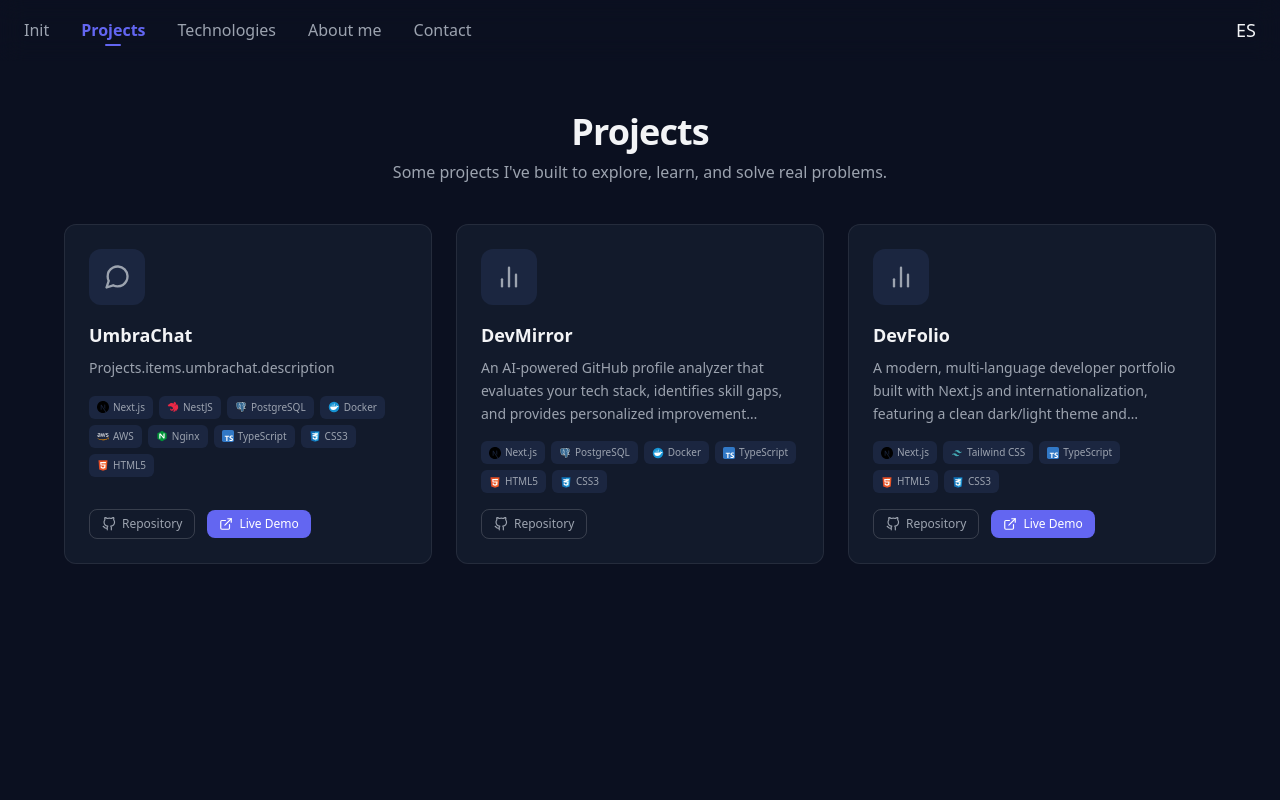
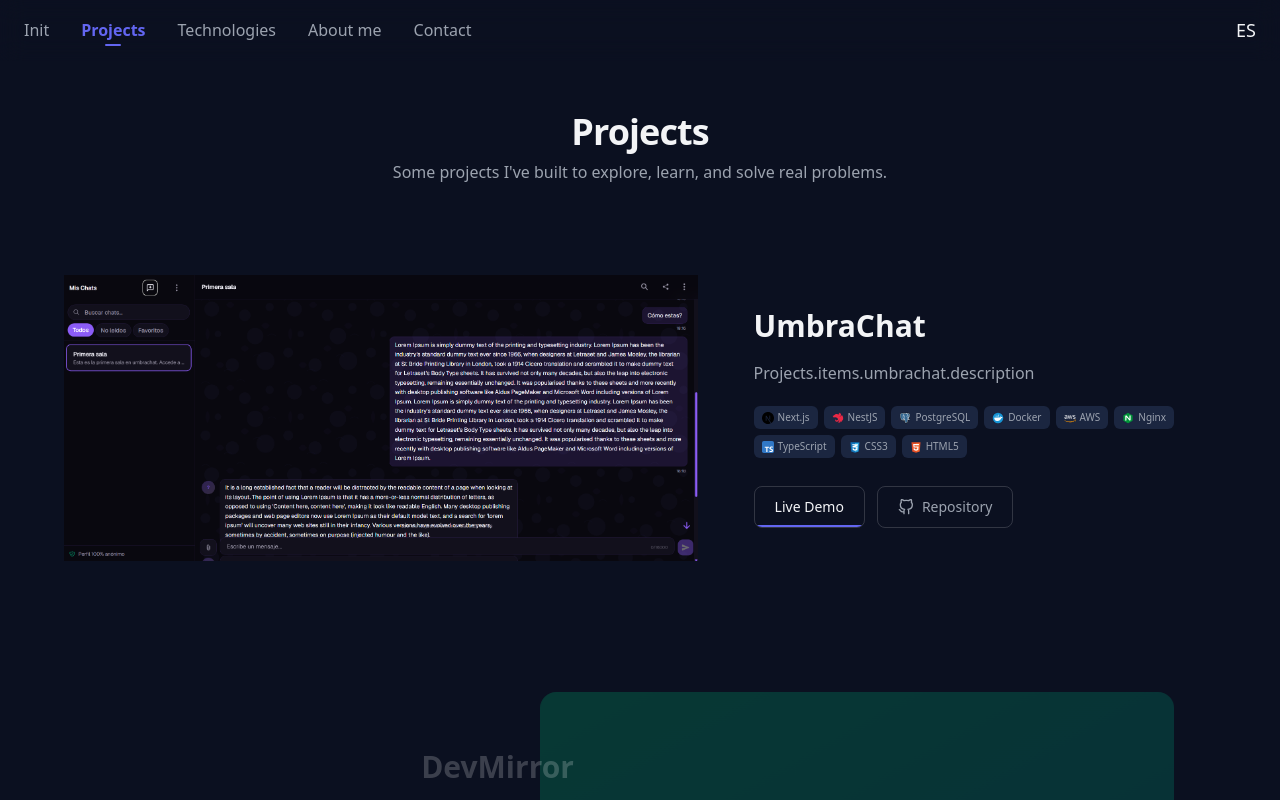
Before and after one commit to grecod28/grecodev, a Next.js app: page /en/projects in a window 1280 px wide. Shown: the top 800 px of the page. Built offline with nearby package versions, Linux system fonts and the light colour scheme.

Commit message:
style: Apartado de proyectos mejor estilizado, imagen de umbrachat adecuada

```diff
--- a/app/[locale]/projects/page.tsx
+++ b/app/[locale]/projects/page.tsx
@@ -3,12 +3,18 @@ import { FiGithub, FiExternalLink } from "react-icons/fi";
 import { PROJECTS } from "@/lib/constants/projects";
 import { ALL_TECH_ICONS } from "@/lib/constants/icons";
 import { Link } from "@/i18n/navigation";
+import Image from "next/image";
 import {
   pageContainer,
   sectionContainer,
-  cardHover,
-  iconBoxLarge,
 } from "@/lib/constants/styles";
+
+const PLACEHOLDER_GRADIENTS = [
+  "from-indigo-600 to-purple-700",
+  "from-emerald-600 to-teal-700",
+  "from-amber-500 to-orange-600",
+  "from-rose-500 to-pink-600",
+];
 
 function getTechIcon(name: string) {
   return ALL_TECH_ICONS.find((t) => t.name === name);
@@ -20,88 +26,90 @@ export default async function ProjectsPage() {
   return (
     <main className={pageContainer}>
       <section className={`${sectionContainer} w-full`}>
-        <header
-          className={`text-center animate-fade-in`}
-          style={{ animationDelay: "0ms" }}
-        >
-          <h1 className="text-3xl font-bold tracking-tight sm:text-4xl">
-            {t("title")}
-          </h1>
+        <header className="text-center animate-fade-in mb-14">
+          <h1 className="text-3xl font-bold tracking-tight sm:text-4xl">{t("title")}</h1>
           <p className="mt-2 text-text-muted">{t("description")}</p>
         </header>
 
-        <div className="mt-10 grid gap-6 sm:grid-cols-2 lg:grid-cols-3">
+        <div className="flex flex-col gap-24">
           {PROJECTS.map((project, index) => {
-            const { id, icon: Icon, techStack, githubUrl, liveUrl } = project;
+            const { id, icon: Icon, techStack, githubUrl, liveUrl, ImageSrc } = project;
+            const isLeft = index % 2 === 0;
+            const gradient = PLACEHOLDER_GRADIENTS[index % PLACEHOLDER_GRADIENTS.length];
 
             return (
               <div
                 key={id}
-                className={`${cardHover} relative animate-fade-in`}
-                style={{ animationDelay: `${index * 100}ms` }}
+                className={`flex flex-col gap-8 lg:flex-row lg:items-center lg:gap-14 ${
+                  isLeft ? "" : "lg:flex-row-reverse"
+                }`}
               >
-                {/* Enlace principal que cubre TODA la tarjeta */}
-                <Link href={`/projects/${id}`} className="absolute inset-0 z-0">
-                  <span className="sr-only">{t(`items.${id}.title`)}</span>
+                {/* Image */}
+                <div className="reveal-left w-full shrink-0 lg:w-[55%]">
+                  <Link href={`/projects/${id}`} className="group/image block">
+                    <div className="overflow-hidden rounded-2xl">
+                      {ImageSrc ? (
+                        <div className="relative aspect-[16/9]">
+                          <Image
+                            src={ImageSrc}
+                            alt={t(`items.${id}.title`)}
+                            fill
+                            className="object-contain transition-transform duration-500 group-hover/image:scale-105"
+                            sizes="(max-width: 1024px) 100vw, 55vw"
+                          />
+                        </div>
+                      ) : (
+                        <div className={`flex aspect-[16/9] items-center justify-center bg-linear-to-br ${gradient} transition-transform duration-500 group-hover/image:scale-105`}>
+                          <Icon className="h-28 w-28 text-white/20" />
+                        </div>
+                      )}
+                    </div>
+                  </Link>
+                </div>
+
+                {/* Info */}
+                <div className={`reveal-right flex flex-col lg:w-[45%] ${isLeft ? "" : "lg:text-right lg:items-end"}`}>
+                  <Link href={`/projects/${id}`} className="group/title">
+                    <h2 className="text-2xl font-bold transition-colors group-hover/title:text-primary sm:text-3xl">
+                      {t(`items.${id}.title`)}
+                    </h2>
                   </Link>
 
-                <div
-                  className={`${iconBoxLarge} text-text-muted group-hover:text-primary`}
-                >
-                  <Icon className="h-7 w-7" />
-                </div>
-
-                <h2 className="mt-4 text-lg font-semibold">
-                  {t(`items.${id}.title`)}
-                </h2>
-
-                <p className="mt-2 text-sm leading-relaxed text-text-muted line-clamp-3">
+                  <p className="mt-4 text-base leading-relaxed text-text-muted">
                     {t(`items.${id}.description`)}
                   </p>
 
-                <div className="mt-4 flex flex-wrap gap-1.5">
+                  <div className={`mt-5 flex flex-wrap gap-1.5 ${isLeft ? "" : "lg:justify-end"}`}>
                     {techStack.map((tech) => {
                       const icon = getTechIcon(tech);
                       return (
-                      <span
-                        key={tech}
-                        className="inline-flex items-center gap-1 rounded-md bg-surface-light px-2 py-1 text-[10px] font-medium text-text-muted"
-                      >
-                        {icon && (
-                          <img src={icon.src} alt="" className="h-3 w-3" />
-                        )}
+                        <span key={tech} className="inline-flex items-center gap-1 rounded-md bg-surface-light px-2 py-1 text-[10px] font-medium text-text-muted">
+                          {icon && <img src={icon.src} alt="" className="h-3 w-3" />}
                           {tech}
                         </span>
                       );
                     })}
                   </div>
 
-                {/* Contenedor de botones con z-index alto para estar sobre el Link padre */}
-                <div className="mt-auto flex items-center gap-3 pt-4 relative z-10">
+                  <div className="mt-7 flex gap-3">
+                    <Link
+                      href={`/projects/${id}`}
+                      className="btn-fill inline-flex items-center gap-2 rounded-lg border border-border-strong px-5 py-2.5 text-sm font-medium text-text transition-all duration-200 hover:text-white"
+                    >
+                      {t("live")}
+                    </Link>
                     {githubUrl && (
                       <a
                         href={githubUrl}
                         target="_blank"
                         rel="noopener noreferrer"
-                      className="inline-flex items-center gap-1.5 rounded-lg border border-border-strong px-3 py-1.5 text-xs font-medium text-text-muted transition-all duration-200 hover:border-primary hover:bg-primary hover:text-text"
-                      aria-label={`${t("github")} — ${t(`items.${id}.title`)}`}
+                        className="inline-flex items-center gap-2 rounded-lg border border-border-strong px-5 py-2.5 text-sm font-medium text-text-muted transition-all duration-200 hover:border-primary hover:bg-primary hover:text-text"
                       >
-                      <FiGithub className="h-3.5 w-3.5" />
+                        <FiGithub className="h-4 w-4" />
                         {t("github")}
                       </a>
                     )}
-                  {liveUrl && (
-                    <a
-                      href={liveUrl}
-                      target="_blank"
-                      rel="noopener noreferrer"
-                      className="text-white inline-flex items-center gap-1.5 rounded-lg bg-primary px-3 py-1.5 text-xs font-medium transition-all duration-200 hover:bg-primary-hover"
-                      aria-label={`${t("live")} — ${t(`items.${id}.title`)}`}
-                    >
-                      <FiExternalLink className="h-3.5 w-3.5" />
-                      {t("live")}
-                    </a>
-                  )}
+                  </div>
                 </div>
               </div>
             );
--- a/app/[locale]/technologies/[name]/page.tsx
+++ b/app/[locale]/technologies/[name]/page.tsx
@@ -29,7 +29,6 @@ export default async function TechnologyPage({
 
   const t = await getTranslations("Technologies");
   const projectT = await getTranslations("Projects");
-  const common = await getTranslations("Common");
   const level = getProficiencyLevel(tech.name);
 
   const relatedProjects = PROJECTS.filter((p) =>
@@ -80,7 +79,7 @@ export default async function TechnologyPage({
 
           <div className="mt-3 h-2 w-full overflow-hidden rounded-full bg-surface-light">
             <div
-              className="h-full rounded-full bg-gradient-to-r from-primary to-accent transition-all duration-700 ease-out"
+              className="h-full rounded-full bg-linear-to-r from-primary to-accent transition-all duration-700 ease-out"
               style={{ width: `${(level / 4) * 100}%` }}
             />
           </div>
--- a/lib/constants/projects.ts
+++ b/lib/constants/projects.ts
@@ -17,6 +17,7 @@ export const PROJECTS = [
     ],
     githubUrl: "https://github.com/grecod28/umbrachat",
     liveUrl: "https://umbrachat.org",
+    ImageSrc: "/images/projects/umbrachat.png",
     featured: true,
   },
   {
@@ -32,6 +33,7 @@ export const PROJECTS = [
     ],
     githubUrl: "https://github.com/grecod28/devmirror",
     liveUrl: undefined,
+    ImageSrc: "",
     featured: true,
   },
   {
@@ -40,6 +42,7 @@ export const PROJECTS = [
     techStack: ["Next.js", "Tailwind CSS", "TypeScript", "HTML5", "CSS3"],
     githubUrl: "https://github.com/grecod28/grecodev",
     liveUrl: "https://grecodev.vercel.app",
+    ImageSrc: "",
     featured: false,
   },
 ] as const;
```
Also changed, not shown: public/images/projects/umbrachat.png (added). Lines whose indentation alone changed are shown as unchanged.
